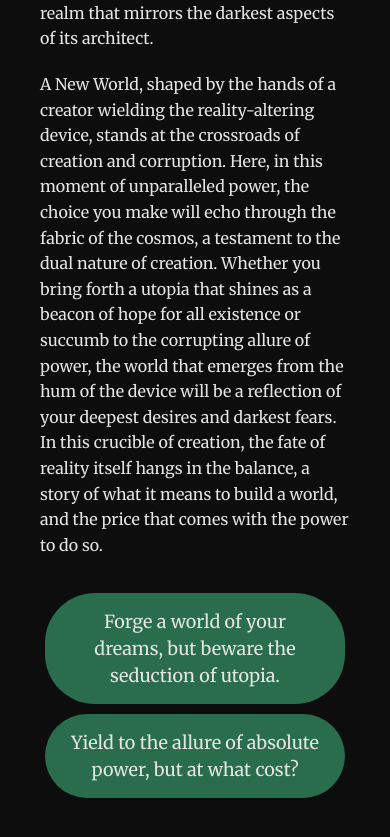
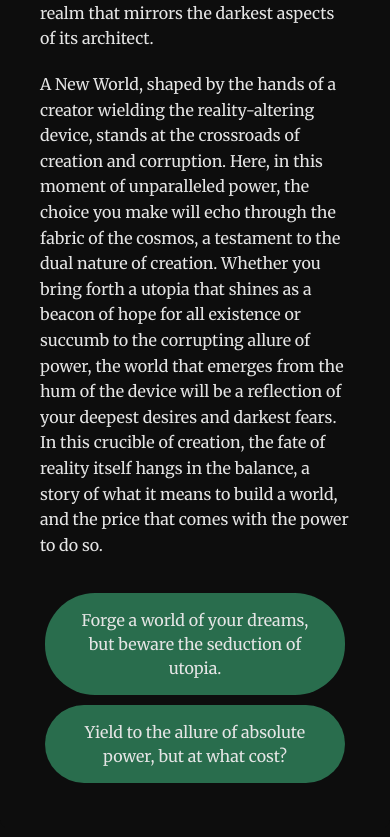
Before and after one commit to b82agbulos/echoes-of-tomorrow, a plain HTML site: page a-new-world.html in a window 390 px wide. Shown: the part 1682-2519 px from the top of the page. Drawn offline with Linux system fonts and the light colour scheme.

Commit message:
Add files via upload
testing button text size for mobile device

```diff
--- a/styles.css
+++ b/styles.css
@@ -143,13 +143,8 @@ html {
 /* Responsive adjustments for smaller screens */
 @media (max-width: 768px) {
     .button {
-        font-size: 18px; /* Further increase font size */
-        padding: 15px 25px; /* Adjust padding as needed */
-        line-height: 1.5; /* Ensure adequate line height for readability */
-        white-space: normal; /* Allow text to wrap */
-        text-align: center; /* Center-align the text for aesthetics */
-        display: inline-block; /* Keep display as inline-block or change as needed */
-        min-width: 100px; /* Optional: Set a minimum width */
-        box-sizing: border-box; /* Ensure padding and border are included in the total width and height */
+        font-size: 16px; /* Increase font size for better readability */
+        padding: 15px 25px; /* Increase padding for easier interaction */
+        line-height: 1.5; /* Improve line height for readability */
     }
 }
```
